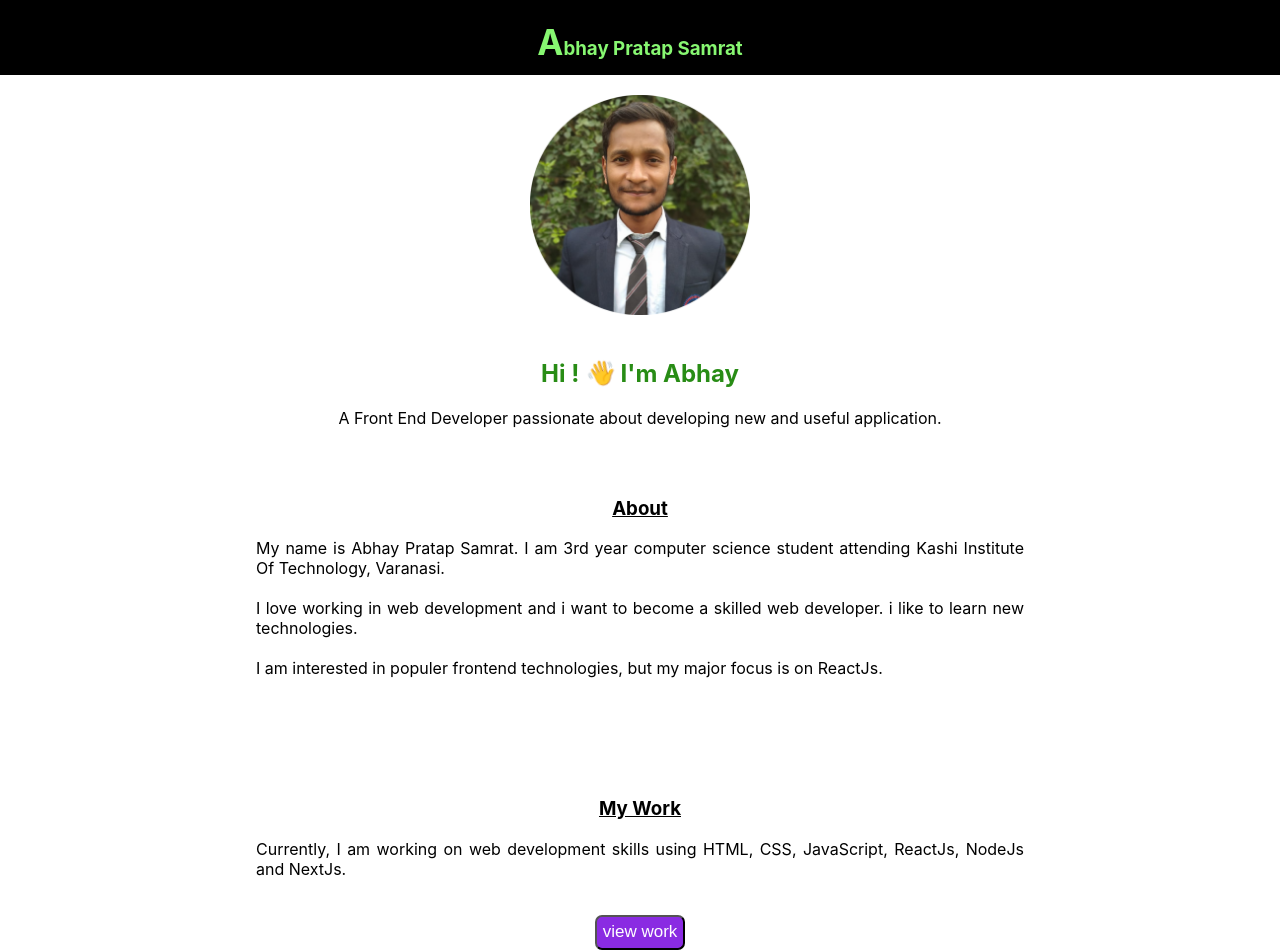
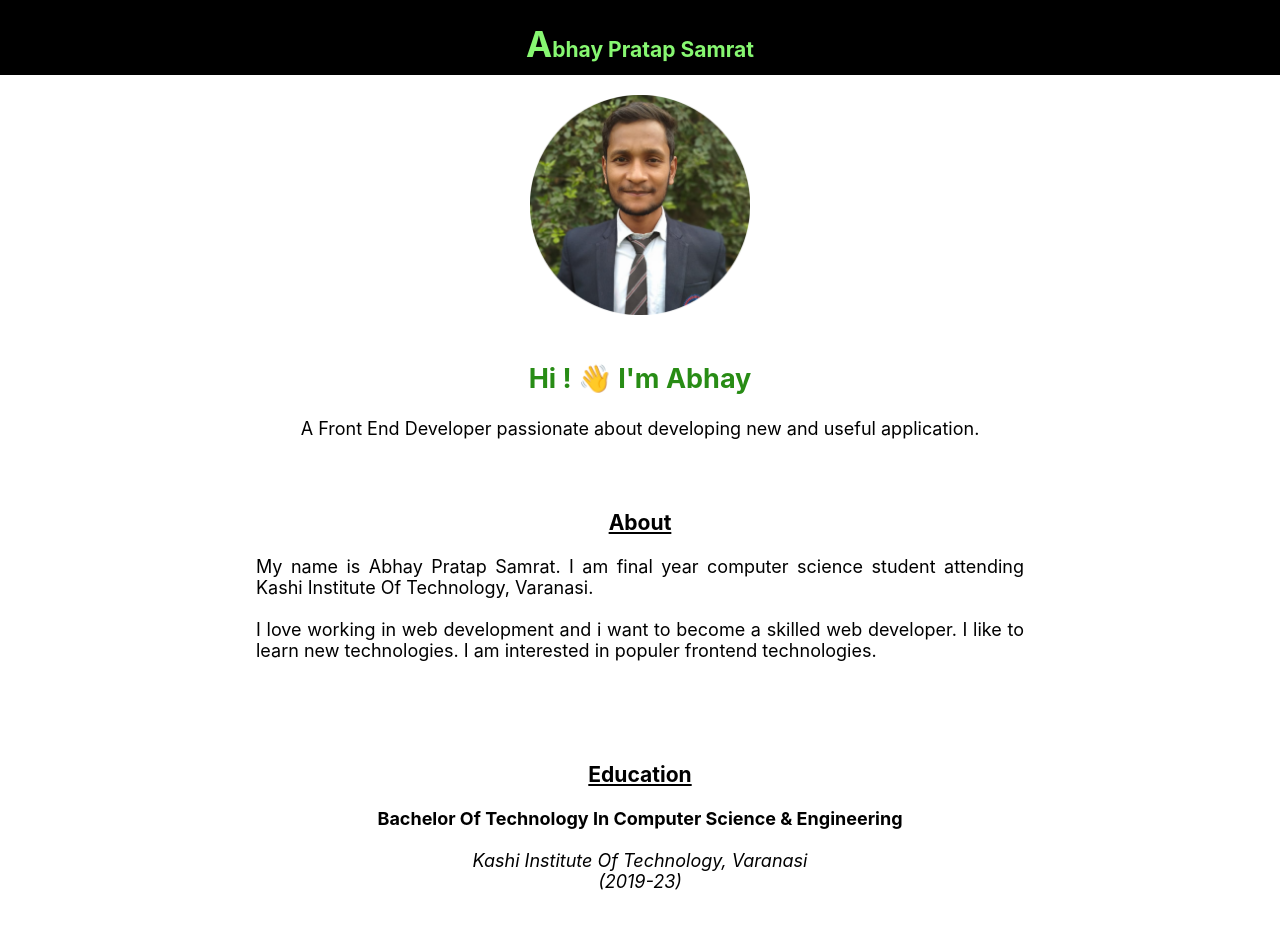
Before and after one commit to abhaypsamrat/Nextjs-Portfolio, a Next.js app: page / in a window 1280 px wide. Shown: the top 952 px of the page. Built offline with nearby package versions, Linux system fonts and the light colour scheme.

Commit message:
change about

```diff
--- a/component/About.js
+++ b/component/About.js
@@ -5,16 +5,26 @@ function About() {
     <div className={styles.about}>
       <h3>About</h3>
       <p>
-        My name is Abhay Pratap Samrat. I am 3rd year computer science student
+        My name is Abhay Pratap Samrat. I am final year computer science student
         attending Kashi Institute Of Technology, Varanasi. <br />
         <br />
         I love working in web development and i want to become a skilled web
-        developer. i like to learn new technologies.
-        <br />
-        <br /> I am interested in populer frontend technologies, but my major
-        focus is on ReactJs.
+        developer. I like to learn new technologies. I am interested in populer
+        frontend technologies.
         <br />
       </p>
+      <div className={styles.edu}>
+        <h3>Education</h3>
+        <b>Bachelor Of Technology In Computer Science & Engineering </b>
+        <span>
+          <br />
+          <br />
+          <i>
+            Kashi Institute Of Technology, Varanasi <br />
+            (2019-23)
+          </i>
+        </span>
+      </div>
     </div>
   );
 }
--- a/styles/about.module.css
+++ b/styles/about.module.css
@@ -1,5 +1,5 @@
-.about {
-  text-align: justify;
+.about{
+  text-align: center;
   padding: 0% 20%;
   /* margin: -20px; */
 }
@@ -21,5 +21,8 @@
   .about p{
     font-size: 17px;
   }
-
+  .edu{
+    padding: 0% 10%;
+    text-align: center;
+  }
 }
--- a/styles/globals.css
+++ b/styles/globals.css
@@ -2,6 +2,7 @@ html,
 body {
   padding: 0px;
   margin: 0px;
+  font-size: large;
   font-family: -apple-system, BlinkMacSystemFont, Segoe UI, Roboto, Oxygen,
     Ubuntu, Cantarell, Fira Sans, Droid Sans, Helvetica Neue, sans-serif;
 }
```
